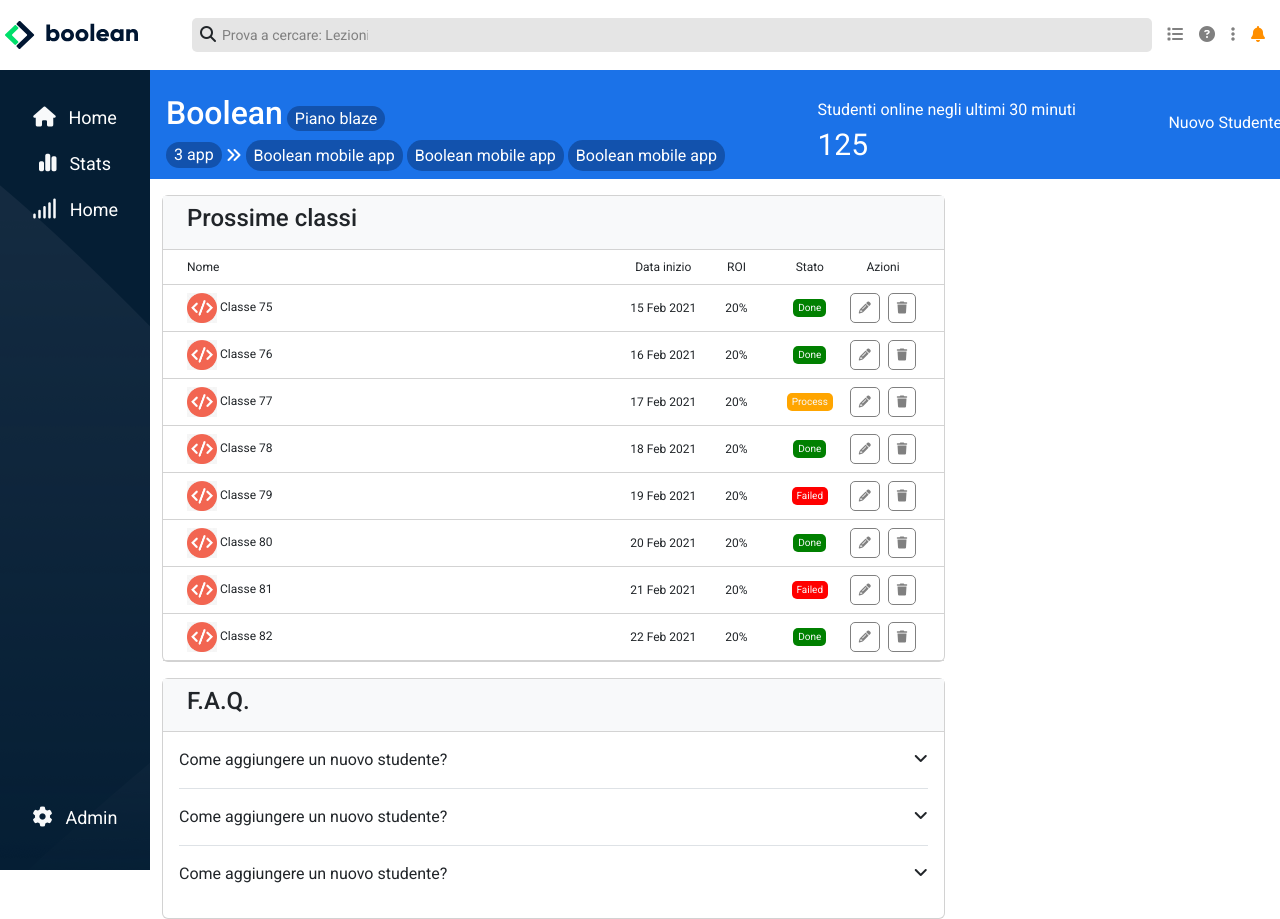
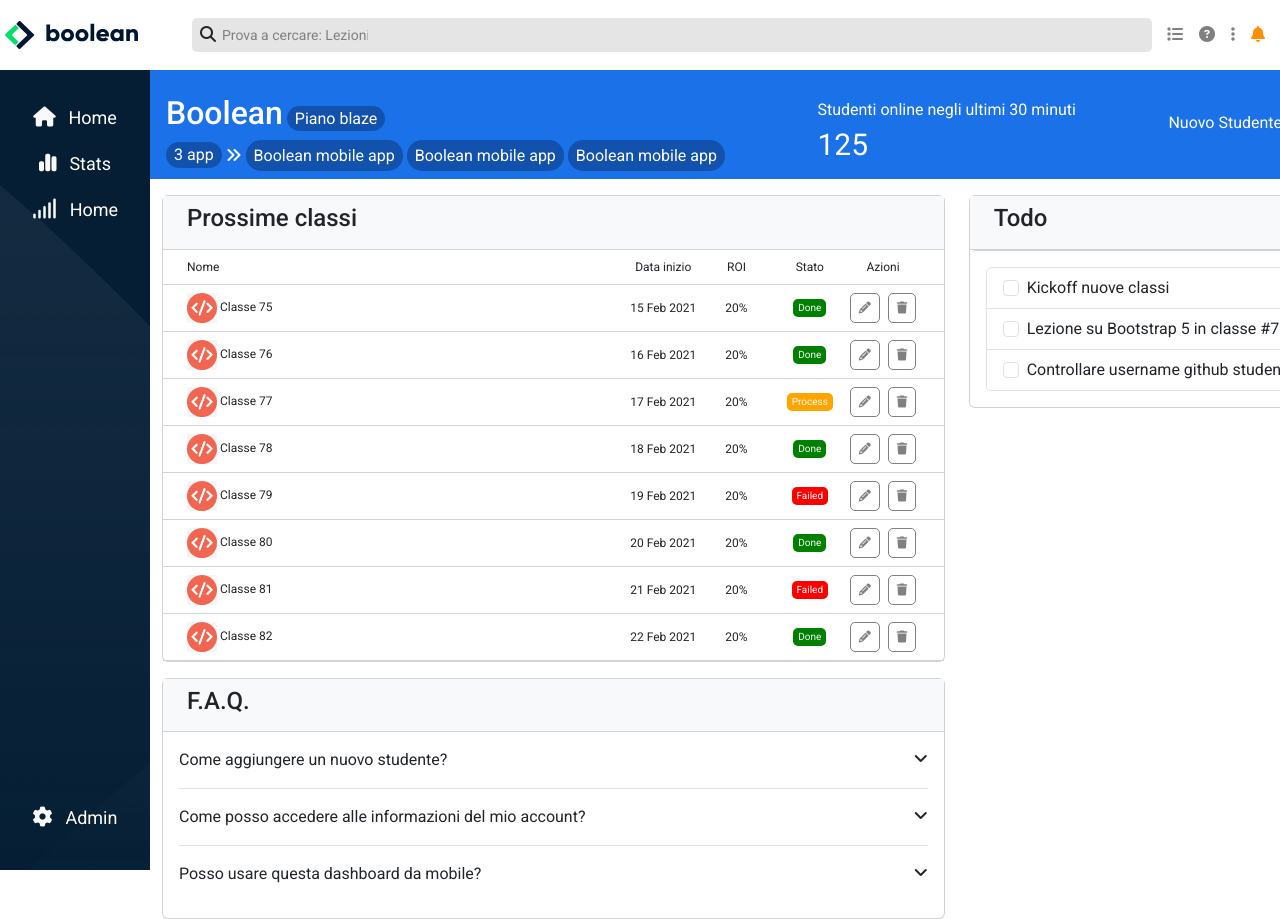
Before and after one commit to ghiottoandrea/html-css-bootstrap-dashboard, a plain HTML site: page index.html in a window 1280 px wide. Shown: the top 919 px of the page. Drawn offline with nearby package versions, Linux system fonts and the light colour scheme; files whose address does not match are found by name.

Commit message:
add todo

```diff
--- a/assets/css/style.css
+++ b/assets/css/style.css
@@ -116,7 +116,6 @@ nav {
     background-color: var(--bo-primary);
     color: var(--bo-lighter);
     padding: 0.5rem 1rem;
-    /* height: 11vh; */
 }
 
 .first_row h2 {
@@ -352,6 +351,8 @@ nav {
         display: flex;
         justify-content: space-between;
         align-items: center;
+        /* width: calc(100% - 150px); */
+
     }
 
     .new_students {
--- a/index.html
+++ b/index.html
@@ -348,15 +348,15 @@
                             </div>
                             <div class="card-body">
                                 <div class="d-flex justify-content-between mb-3 border-bottom pb-3">
-                                    <div class="">Come aggiungere un nuovo studente?</div>
+                                    <div class="fs-6">Come aggiungere un nuovo studente?</div>
                                     <div><i class="fa-solid fa-angle-down"></i></div>
                                 </div>
                                 <div class="d-flex justify-content-between mb-3 border-bottom pb-3 ">
-                                    <div class="">Come aggiungere un nuovo studente?</div>
+                                    <div class="fs-6">Come posso accedere alle informazioni del mio account?</div>
                                     <div><i class="fa-solid fa-angle-down"></i></div>
                                 </div>
                                 <div class="d-flex justify-content-between pb-3">
-                                    <div class="">Come aggiungere un nuovo studente?</div>
+                                    <div class="fs-6">Posso usare questa dashboard da mobile?</div>
                                     <div><i class="fa-solid fa-angle-down"></i></div>
                                 </div>
                             </div>
@@ -367,8 +367,25 @@
 
                     <div class="col-12 col-lg-4">
 
-                        <section id="todo"></section>
-                        <!-- /#todo -->
+                        <div class="card mt-3 rounded">
+                            <div class="title">
+                              <h4>Todo</h4>
+                            </div>
+                            <ul class="list-group p-3">
+                              <li class="list-group-item">
+                                <input class="form-check-input me-1" type="checkbox" value="" id="firstCheckbox">
+                                <label class="form-check-label" for="firstCheckbox">Kickoff nuove classi</label>
+                              </li>
+                              <li class="list-group-item">
+                                <input class="form-check-input me-1" type="checkbox" value="" id="secondCheckbox">
+                                <label class="form-check-label" for="secondCheckbox">Lezione su Bootstrap 5 in classe #75</label>
+                              </li>
+                              <li class="list-group-item">
+                                <input class="form-check-input me-1" type="checkbox" value="" id="thirdCheckbox">
+                                <label class="form-check-label" for="thirdCheckbox">Controllare username github studenti</label>
+                              </li>
+                            </ul>
+                          </div>
 
                         <section id="user_active"></section>
                         <!-- /#user_active -->
```
